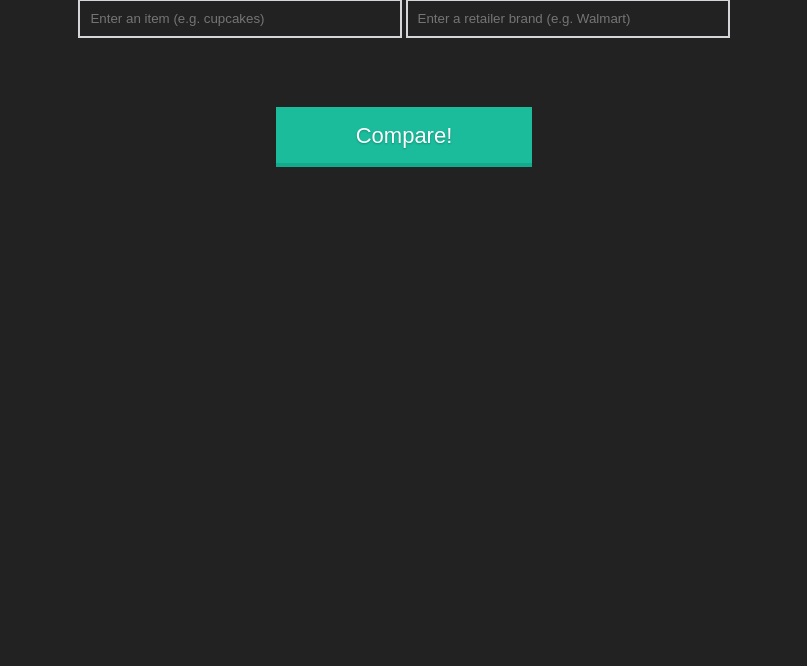
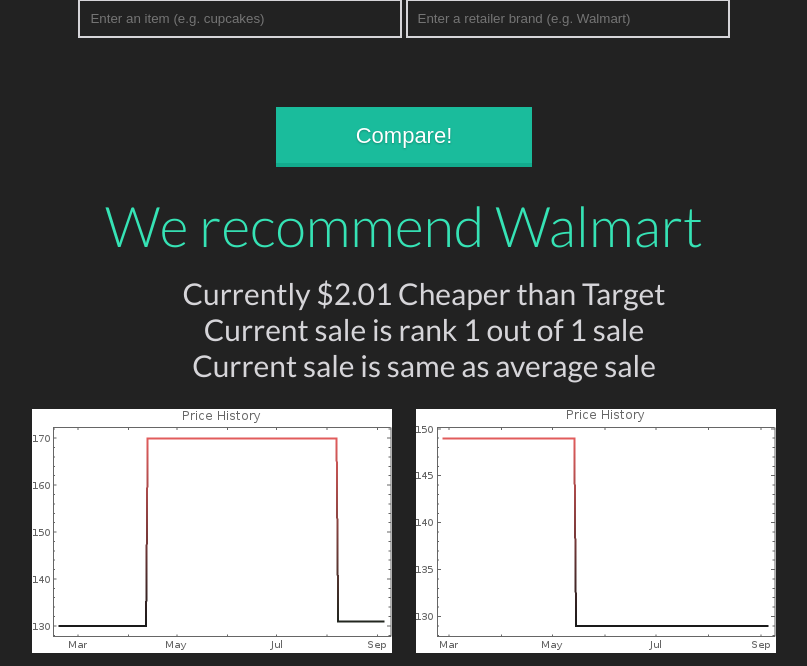
Before and after one commit to dhpark/Mercury, a PHP site: page /calc.html in a window 1280 px wide. Shown: the part 227-893 px from the top of the page, without its empty margins (236-1043 px from the left). Before the commit the page ends 394 px from the top, so only its background shows below. Run offline with PHP 8.4, Linux system fonts and the light colour scheme; some libraries are stand-ins or nearby versions.

Commit message:
added images and comparisons

```diff
--- a/calc.html
+++ b/calc.html
@@ -39,7 +39,18 @@
 
     </center>
     <input type="submit" value="Compare!" class="comparebutton">
-
+    <h1> We recommend Walmart </h2>
+    <ul>
+      <li class="reason">Currently $2.01 Cheaper than Target</li>
+      <li class="reason">Current sale is rank 1 out of 1 sale</li>
+      <li class="reason"> Current sale is same as average sale</li>
+    </ul>
+    <div>
+      <!-- <p> target</p> -->
+      <img class= "graph" src="target.jpg" alt="">
+      <!-- <p>walmart</p> -->
+      <img class= "graph" src="walmart.jpg" alt="">
+    </div>
     <script src="http://www.parsecdn.com/js/parse-1.6.0.min.js"></script>
     <script src="https://ajax.googleapis.com/ajax/libs/jquery/2.1.3/jquery.min.js"></script>
     <script src="js/script.js"></script>
--- a/css/styles.css
+++ b/css/styles.css
@@ -189,3 +189,14 @@
     -webkit-box-shadow: inset 0 -2px #12ab8d;
     box-shadow: inset 0 -2px #12ab8d;
 }
+
+.reason{
+  text-decoration: none;
+  list-style-type: none;
+  font-size: 30px;
+
+}
+
+.graph{
+  margin:10px;
+}
```
Also changed, not shown: target.jpg (added), walmart.jpg (added).
